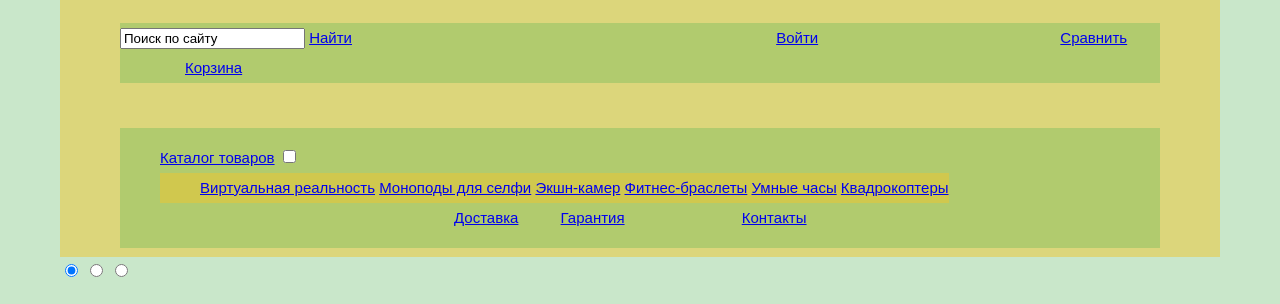
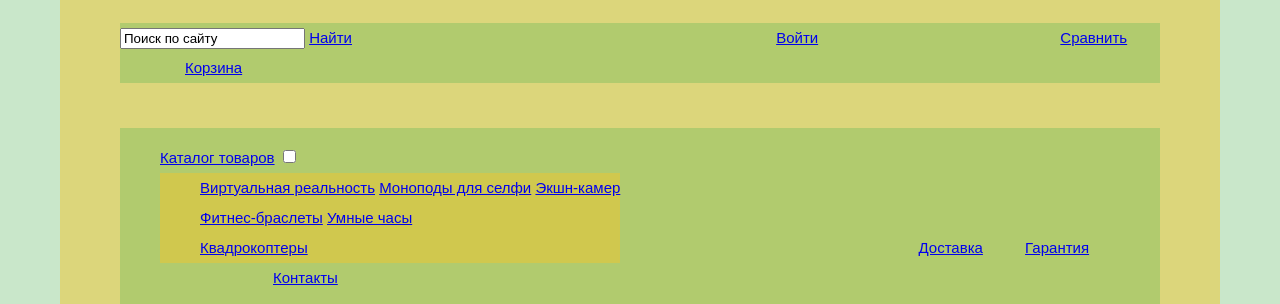
Before and after one commit to StanislavKrasovskiy/134268-device, a plain HTML site: page index.html in a window 1280 px wide. Shown: the part 62-366 px from the top of the page. Drawn offline with Linux system fonts and the light colour scheme.

Commit message:
Правки в Главную
В шапке, выпадающее меню разделил на 3 списка

```diff
--- a/index.html
+++ b/index.html
@@ -28,7 +28,7 @@
               <input class="catalog-menu catalog-menu-active" type="checkbox"
               name="plus">
               <!--Выпадающее меню-->
-              <ul class="sub-nav-items">
+              <ul id="sub-nav-items-col-1" class="sub-nav-items">
                 <li class="sub-nav-item">
                   <a class="sub-nav-link" href="#">Виртуальная реальность</a>
                 </li>
@@ -38,12 +38,16 @@
                 <li class="sub-nav-item">
                   <a class="sub-nav-link" href="#">Экшн-камер</a>
                 </li>
+              </ul>
+              <ul id="sub-nav-items-col-2" class="sub-nav-items">
                 <li class="sub-nav-item">
                   <a class="sub-nav-link" href="#">Фитнес-браслеты</a>
                 </li>
                 <li class="sub-nav-item">
                   <a class="sub-nav-link" href="#">Умные часы</a>
                 </li>
+              </ul>
+              <ul id="sub-nav-items-col-3" class="sub-nav-items">
                 <li class="sub-nav-item">
                   <a class="sub-nav-link" href="#">Квадрокоптеры</a>
                 </li>
```
